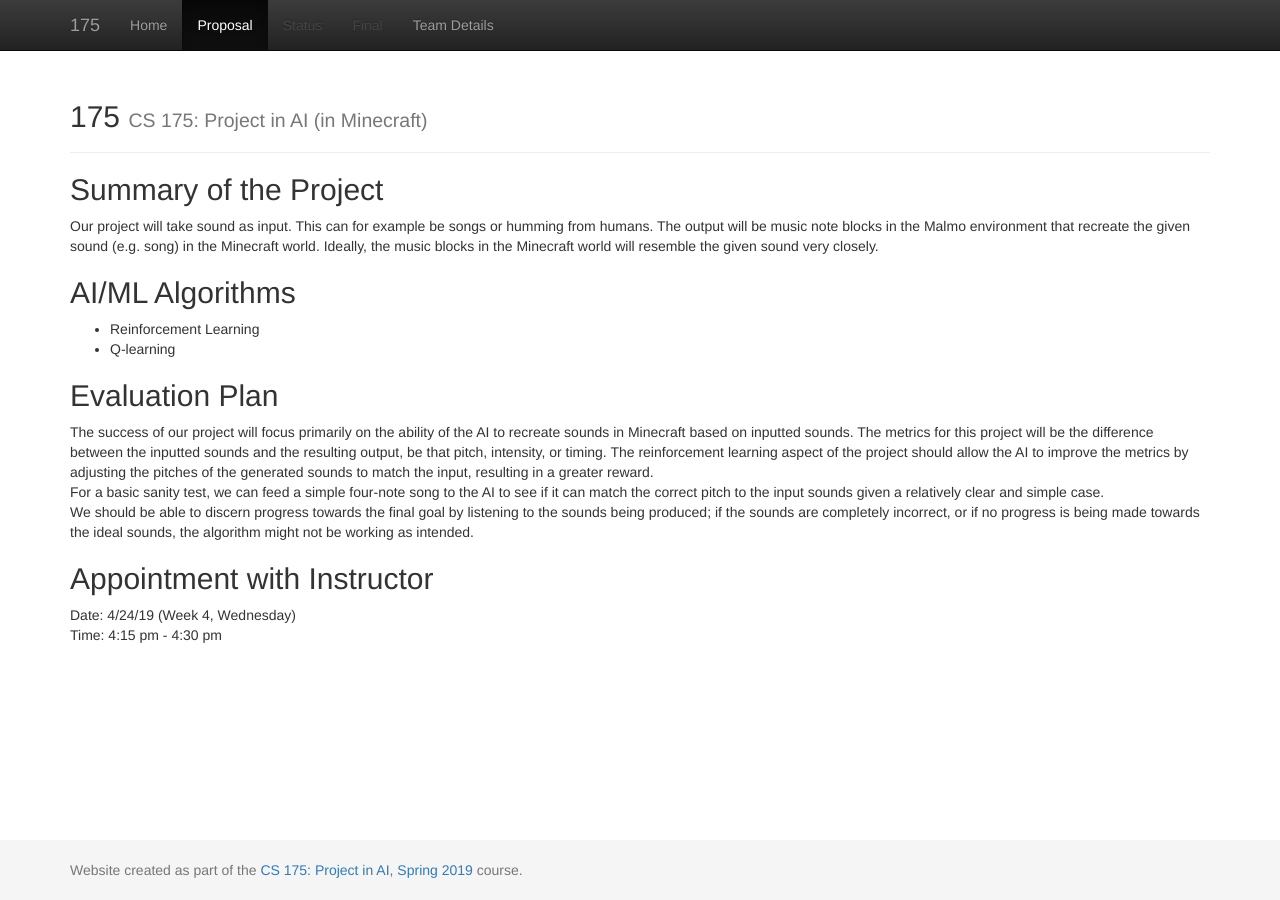
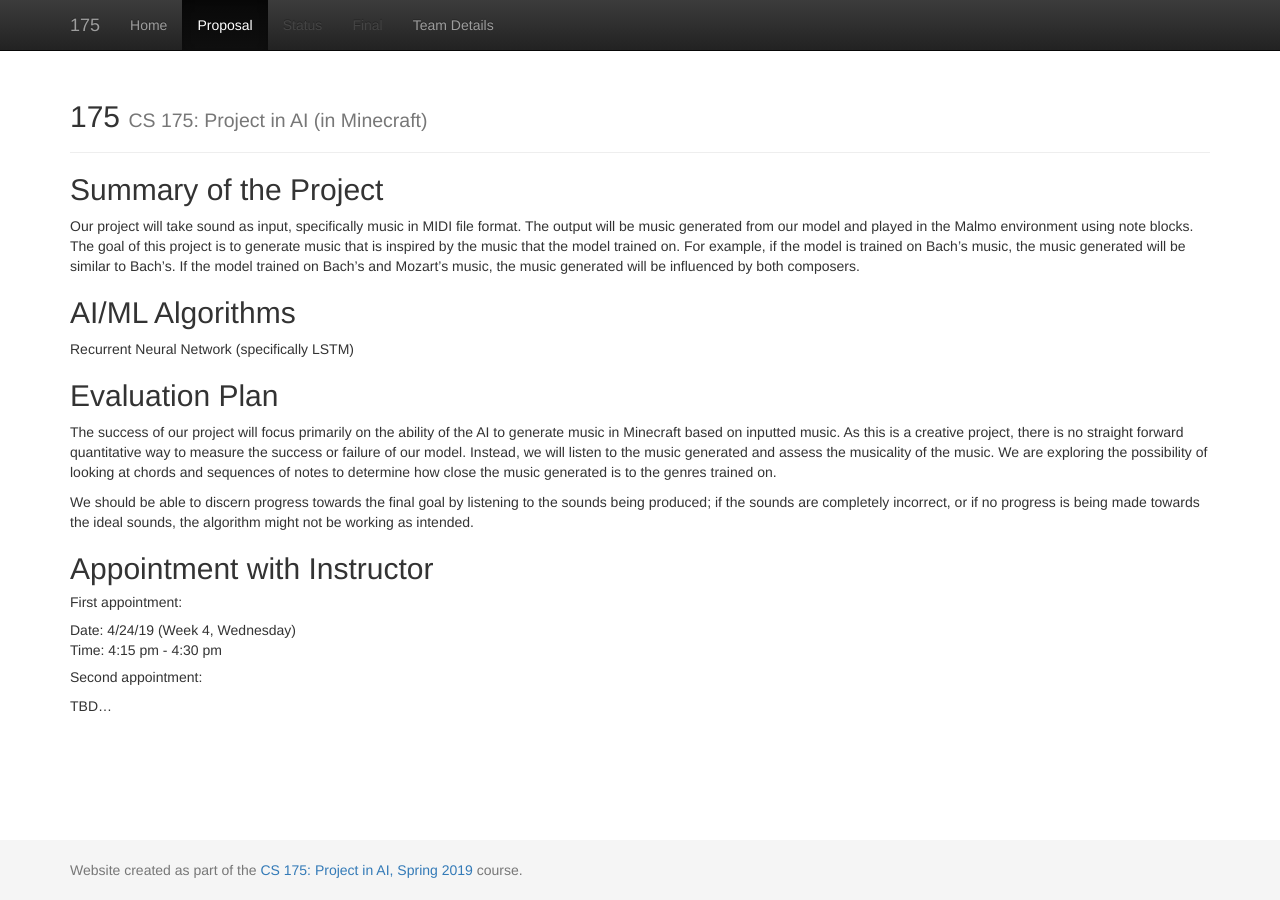
Before and after one commit to DylanAgiman/MuseAI, a Jekyll site: the page built from docs/proposal.md, in a window 1280 px wide. Built offline with Jekyll 4.4.1, drawn with Linux system fonts in a browser that asks for light colours.

Commit message:
Update proposal.md

```diff
--- a/docs/proposal.md
+++ b/docs/proposal.md
@@ -4,18 +4,20 @@ title:  Proposal
 ---
 
 ## Summary of the Project
-Our project will take sound as input. This can for example be songs or humming from humans. The output will be music note blocks in the Malmo environment that recreate the given sound (e.g. song) in the Minecraft world. Ideally, the music blocks in the Minecraft world will resemble the given sound very closely.
+Our project will take sound as input, specifically music in MIDI file format. The output will be music generated from our model and played in the Malmo environment using note blocks. The goal of this project is to generate music that is inspired by the music that the model trained on. For example, if the model is trained on Bach's music, the music generated will be similar to Bach's. If the model trained on Bach's and Mozart's music, the music generated will be influenced by both composers.<br>
 
 ## AI/ML Algorithms
-- Reinforcement Learning
-- Q-learning
+Recurrent Neural Network (specifically LSTM)
 
 ## Evaluation Plan
-The success of our project will focus primarily on the ability of the AI to recreate sounds in Minecraft based on inputted sounds. The metrics for this project will be the difference between the inputted sounds and the resulting output, be that pitch, intensity, or timing. The reinforcement learning aspect of the project should allow the AI to improve the metrics by adjusting the pitches of the generated sounds to match the input, resulting in a greater reward. <br>
-For a basic sanity test, we can feed a simple four-note song to the AI to see if it can match the correct pitch to the input sounds given a relatively clear and simple case. <br>
+The success of our project will focus primarily on the ability of the AI to generate music in Minecraft based on inputted music. As this is a creative project, there is no straight forward quantitative way to measure the success or failure of our model. Instead, we will listen to the music generated and assess the musicality of the music. We are exploring the possibility of looking at chords and sequences of notes to determine how close the music generated is to the genres trained on. <br>
+
 We should be able to discern progress towards the final goal by listening to the sounds being produced; if the sounds are completely incorrect, or if no progress is being made towards the ideal sounds, the algorithm might not be working as intended. <br>
 
+## Appointment with Instructor
+##### First appointment: <br>
+Date: 4/24/19 (Week 4, Wednesday) <br>
+Time: 4:15 pm - 4:30 pm <br>
 
-## Appointment with Instructor
-Date: 4/24/19 (Week 4, Wednesday) <br>
-Time: 4:15 pm - 4:30 pm
+##### Second appointment: <br>
+TBD...
```
